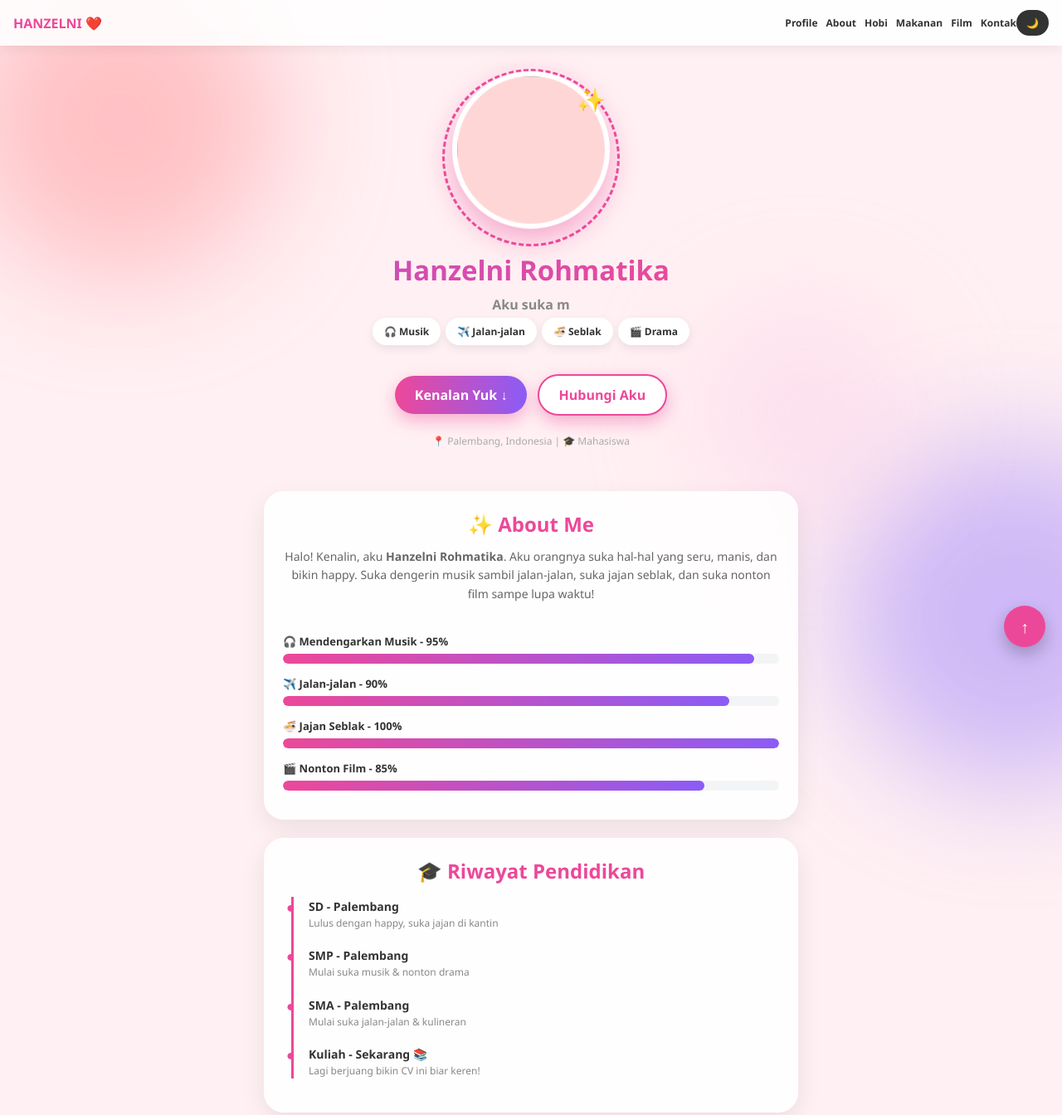
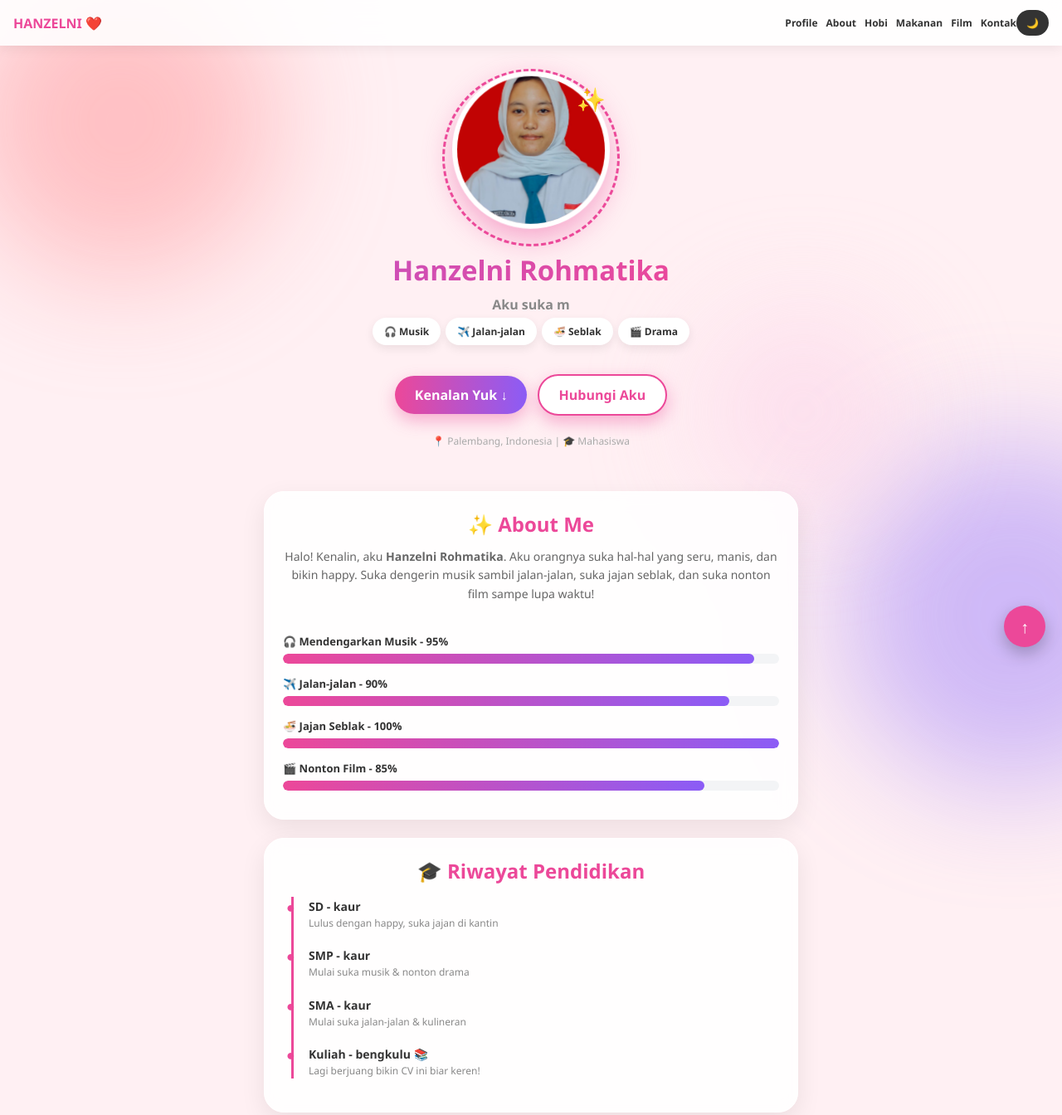
Before and after one commit to hanzelrohmatikaa/Hanzelni-Rohmatika, a plain HTML site: page index.html in a window 1280 px wide. Shown: the top 1344 px of the page at 83% size. Drawn offline with Linux system fonts and the light colour scheme.

Commit message:
Update index.html

```diff
--- a/index.html
+++ b/index.html
@@ -92,7 +92,7 @@ nav a:hover{color:#ec4899}
 
 <!-- HERO ala Kia + Guntur + Cayla -->
 <div class="hero" id="profile">
-  <div class="foto-wrap"><img class="foto-profil" src="foto.jpg" onerror="this.onerror=null;this.src='foto.jpg.jpg';"></div>
+  <div class="foto-wrap"><img class="foto-profil" src="foto jpg.jpg" onerror="this.onerror=null;this.src='foto.jpg.jpg';"></div>
   <h1>Hanzelni Rohmatika</h1>
   <p class="typing" id="ketik"></p>
   <div><span class="badge">🎧 Musik</span><span class="badge">✈️ Jalan-jalan</span><span class="badge">🍜 Seblak</span><span class="badge">🎬 Drama</span></div>
@@ -119,10 +119,10 @@ nav a:hover{color:#ec4899}
   <div class="card reveal">
     <h2>🎓 Riwayat Pendidikan</h2>
     <div class="timeline">
-      <div><b>SD - Palembang</b><p>Lulus dengan happy, suka jajan di kantin</p></div>
-      <div><b>SMP - Palembang</b><p>Mulai suka musik & nonton drama</p></div>
-      <div><b>SMA - Palembang</b><p>Mulai suka jalan-jalan & kulineran</p></div>
-      <div><b>Kuliah - Sekarang 📚</b><p>Lagi berjuang bikin CV ini biar keren!</p></div>
+      <div><b>SD - kaur</b><p>Lulus dengan happy, suka jajan di kantin</p></div>
+      <div><b>SMP - kaur</b><p>Mulai suka musik & nonton drama</p></div>
+      <div><b>SMA - kaur</b><p>Mulai suka jalan-jalan & kulineran</p></div>
+      <div><b>Kuliah - bengkulu 📚</b><p>Lagi berjuang bikin CV ini biar keren!</p></div>
     </div>
   </div>
 
@@ -133,7 +133,7 @@ nav a:hover{color:#ec4899}
   <div class="card reveal dari-kanan" id="makanan"><h2>🍜 Makanan Favorit Aku</h2><img class="foto-galeri" src="makanan.jpg"><span class="chip">Seblak</span><span class="chip">Mie Ayam</span><p style="margin-top:10px">Paling gak bisa nolak kalau udah pedes-pedes gurih!</p></div>
 
   <!-- FILM - 4 -->
-  <div class="card reveal ngezoom" id="film"><h2>🎬 Film Favorit Aku</h2><img class="foto-galeri" src="film.jpg"><span class="chip">Drama</span><span class="chip">Komedi</span><p style="margin-top:10px">Kalau sedih nonton drama, kalau pengen ketawa nonton komedi.</p></div>
+  <div class="card reveal ngezoom" id="film"><h2>🎬 Film Favorit Aku</h2><img class="foto-galeri" src="flim.jpg"><span class="chip">Drama</span><span class="chip">Komedi</span><p style="margin-top:10px">Kalau sedih nonton drama, kalau pengen ketawa nonton komedi.</p></div>
 
   <!-- PORTFOLIO GRID ala Hafizh + Wildan -->
   <div class="card reveal">
```
